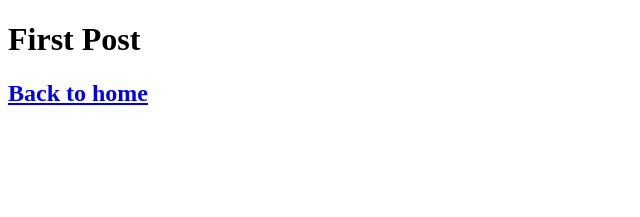
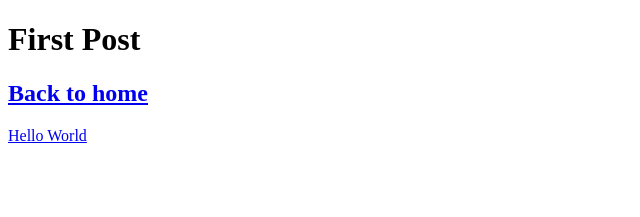
Before and after one commit to njyun666666/nextjs-blog, a Next.js app: page /posts/first-post in a window 1280 px wide. Shown: the top 217 px of the page, without its empty margins (0-640 px from the left). Built offline with nearby package versions, Linux system fonts and the light colour scheme.

Commit message:
link className

```diff
--- a/pages/posts/first-post.js
+++ b/pages/posts/first-post.js
@@ -9,6 +9,12 @@ export default function FirstPost() {
           <a>Back to home</a>
         </Link>
       </h2>
+
+      <Link href="/">
+        <a className="foo" target="_blank" rel="noopener noreferrer">
+          Hello World
+        </a>
+      </Link>
     </>
   );
 }
```
